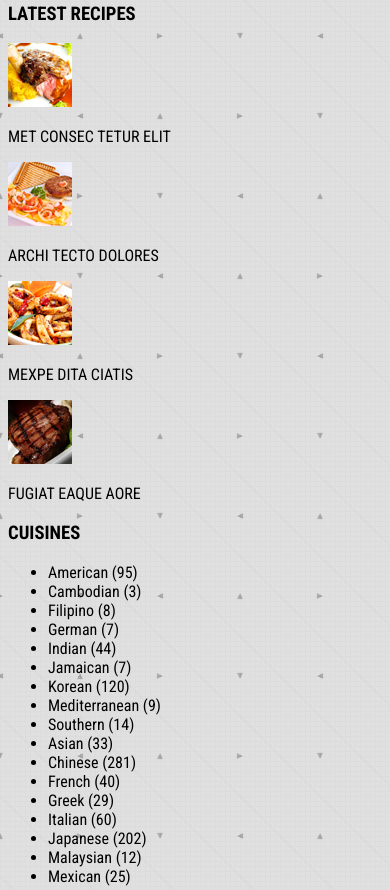
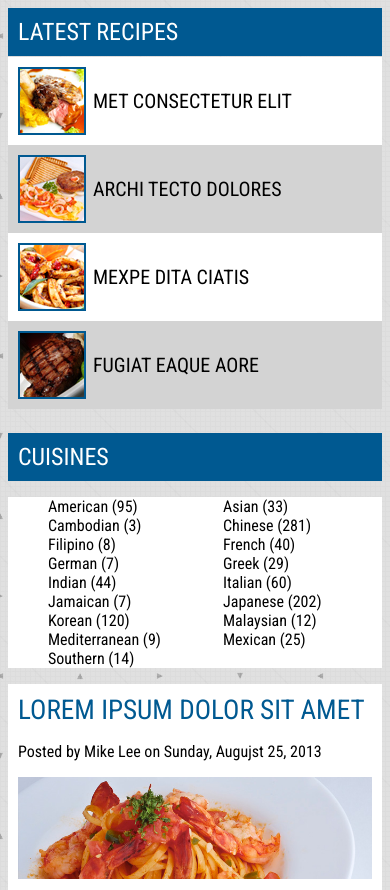
Before and after one commit to 1Sami1/FoodExplorer, a website: page dev/index.html in a window 390 px wide. Shown: the part 764-1654 px from the top of the page. Drawn offline with nearby package versions, Linux system fonts and the light colour scheme; files that its build step writes are made by us from their sources.

Commit message:
Fixed up sidebar on mobile, tablet, played around in index as well

```diff
--- a/dev/index.html
+++ b/dev/index.html
@@ -73,21 +73,16 @@
 		</figure>
 	</div>
 	<aside class="side-bar">
-			<div class="recipes">
-				<h3>LATEST RECIPES</h3>
-				<img src="images/lamb-tb.jpg" alt="">
-				<p>MET CONSEC TETUR ELIT</p>
-				<img src="images/breakfast-tb.jpg" alt="">
-				<p>ARCHI TECTO DOLORES</p>
-				<img src="images/calamari-tb.jpg" alt="">
-				<p>MEXPE DITA CIATIS</p>
-				<img src="images/steak-tb.jpg" alt="">
-				<p>FUGIAT EAQUE AORE</p>
+			<h3>LATEST RECIPES</h3>
+			<ul class="recipes">
+				<li><img src="images/lamb-tb.jpg" alt="">MET CONSECTETUR ELIT</li>
+				<li><img src="images/breakfast-tb.jpg" alt="">ARCHI TECTO DOLORES</li>
+				<li><img src="images/calamari-tb.jpg" alt="">MEXPE DITA CIATIS</li>
+				<li><img src="images/steak-tb.jpg" alt="">FUGIAT EAQUE AORE</li>
 
-			</div>
-			<div class="cuisines">
+			</ul>
 				<h3>CUISINES</h3>
-				<ul>
+				<ul class="cuisines">
 					<li>American (95)</li>
 					<li>Cambodian (3)</li>
 					<li>Filipino (8)</li>
@@ -106,7 +101,7 @@
 					<li>Malaysian (12)</li>
 					<li>Mexican (25)</li>
 				</ul>
-			</div>
+
 		</aside>
 	<article class="articles">
 		<h2>LOREM IPSUM DOLOR SIT AMET</h2>
--- a/dev/scss/_aside.scss
+++ b/dev/scss/_aside.scss
@@ -1,7 +1,51 @@
 .side-bar{
+    h3{
+        background-color: $dark-blue;
+        color: white;
+        padding: 10px;
+        margin-bottom: 1px;
+    }
     .recipes{
     padding: 0;
     margin: 0;
     background-color: white;
+    list-style: none;
+    li{
+       font-size: 1.25rem;
+       height: 68px;
+       padding: 10px;
+       margin: 0;
+       display: grid;
+       grid-template-columns: 65px 1fr;
+       column-gap: 10px;
+       align-items: center;
+    }
+    li:nth-child(2n){
+        background-color: lightgrey;
+    }
+    img{
+        margin-right: 1rem;
+        border: $dark-blue solid 2px;
+    }
+  }
+  .cuisines{
+      list-style: none;
+      background-color: white;
+      columns: 2;
+      padding: 10px 0 10px 0 10px;
+      list-style-position: inside;
   }
 }
+
+@media (min-width: 640px){
+    .cuisines{
+        columns: 3;
+        list-style-position: inside;
+    }
+}
+@media (min-width: 770px){
+    .cuisines{
+        columns: 1;
+        list-style-position: inside;
+    }
+}
--- a/dev/scss/_typog.scss
+++ b/dev/scss/_typog.scss
@@ -8,7 +8,7 @@ body{
 }
 
 
-h1, h2{
+h1, h2, h3{
     font-family: 'Roboto Condensed', sans-serif;
     font-style: normal;
     font-weight: 400;
--- a/dev/scss/styles.scss
+++ b/dev/scss/styles.scss
@@ -5,3 +5,4 @@
 @import "variables";
 @import "footer";
 @import "articles";
+@import "aside";
```
